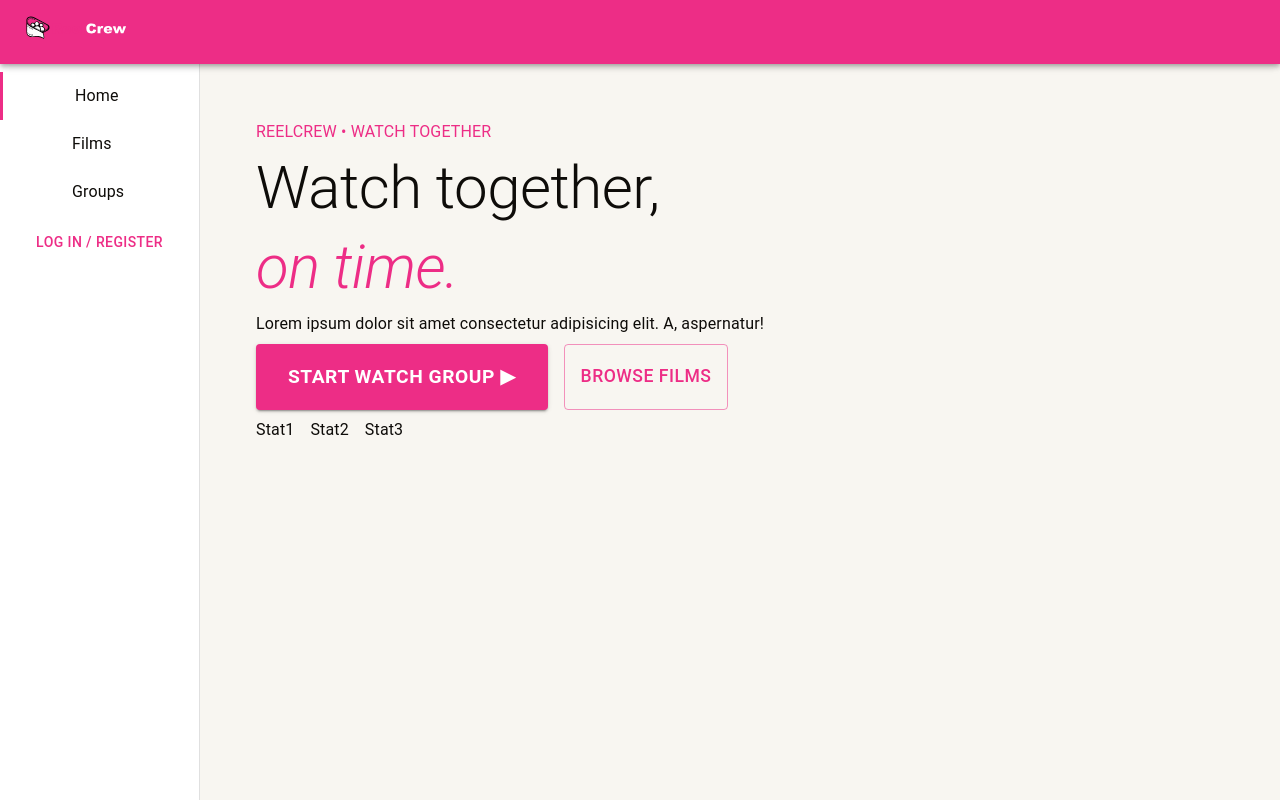
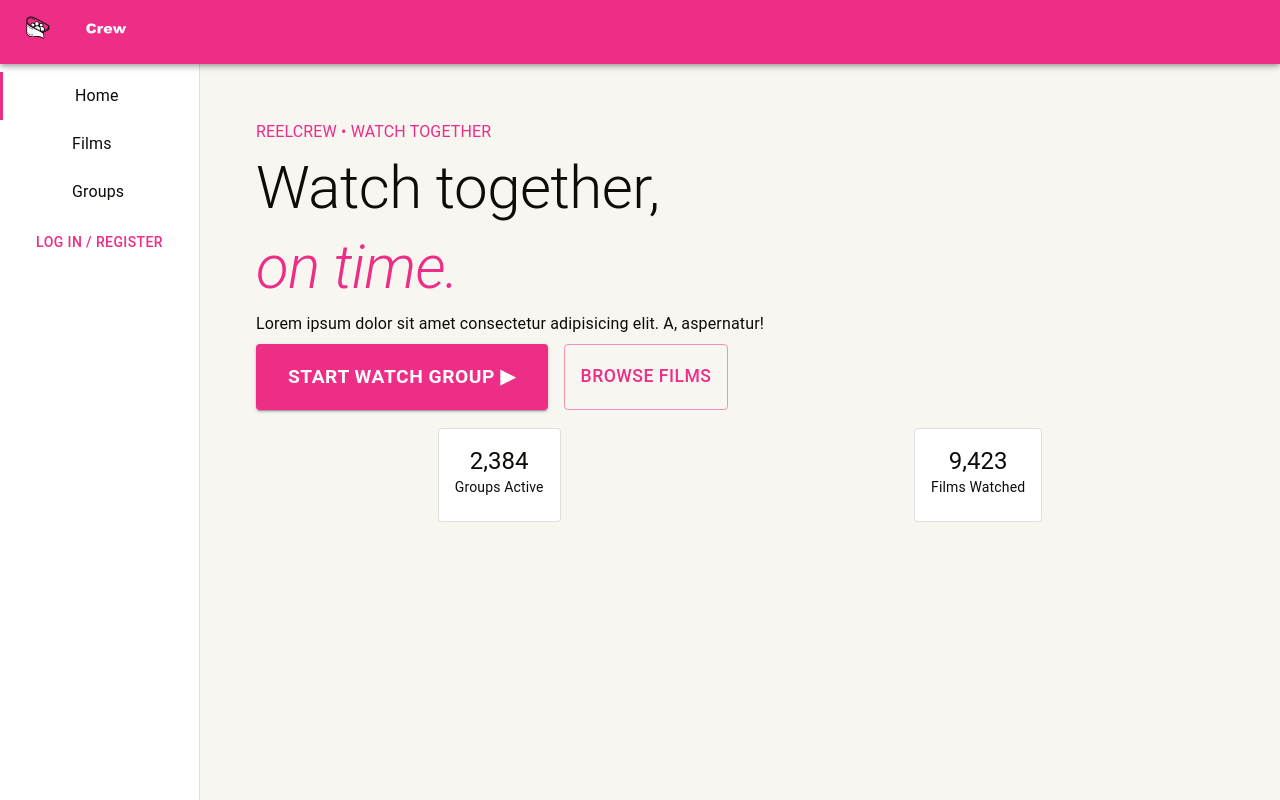
Before and after one commit to liamack85/reelcrew-frontend, a React (Vite) app: page / in a window 1280 px wide. Built offline with nearby package versions, Linux system fonts and the light colour scheme; no server answers; some icons are missing.

Commit message:
add stat cards to splashPage

```diff
--- a/src/splashPage/SplashPage.jsx
+++ b/src/splashPage/SplashPage.jsx
@@ -1,5 +1,7 @@
 import Box from "@mui/material/Box";
 import Button from "@mui/material/Button";
+import Card from "@mui/material/Card";
+import CardContent from "@mui/material/CardContent";
 import Stack from "@mui/material/Stack";
 import Typography from "@mui/material/Typography";
 import { useAuth } from "../auth/AuthContext";
@@ -41,11 +43,26 @@ export default function SplashPage() {
           Browse Films
         </Button>
       </Stack>
-      <Stack direction="row" spacing={2}>
+      <Stack
+        direction="row"
+        sx={{ gap: "10px", padding: "10px", justifyContent: "space-around" }}>
         {/* TODO: replace with real app stats from the API */}
-        <Typography>Stat1</Typography>
-        <Typography>Stat2</Typography>
-        <Typography>Stat3</Typography>
+        <Card
+          variant="outlined"
+          sx={{ display: "flex", flexDirection: "column" }}>
+          <CardContent sx={{ textAlign: "center" }}>
+            <Typography variant="h5">2,384</Typography>
+            <Typography variant="body2">Groups Active</Typography>
+          </CardContent>
+        </Card>
+        <Card
+          variant="outlined"
+          sx={{ display: "flex", flexDirection: "column" }}>
+          <CardContent sx={{ textAlign: "center" }}>
+            <Typography variant="h5">9,423</Typography>
+            <Typography variant="body2">Films Watched</Typography>
+          </CardContent>
+        </Card>
       </Stack>
     </Box>
   );
```
